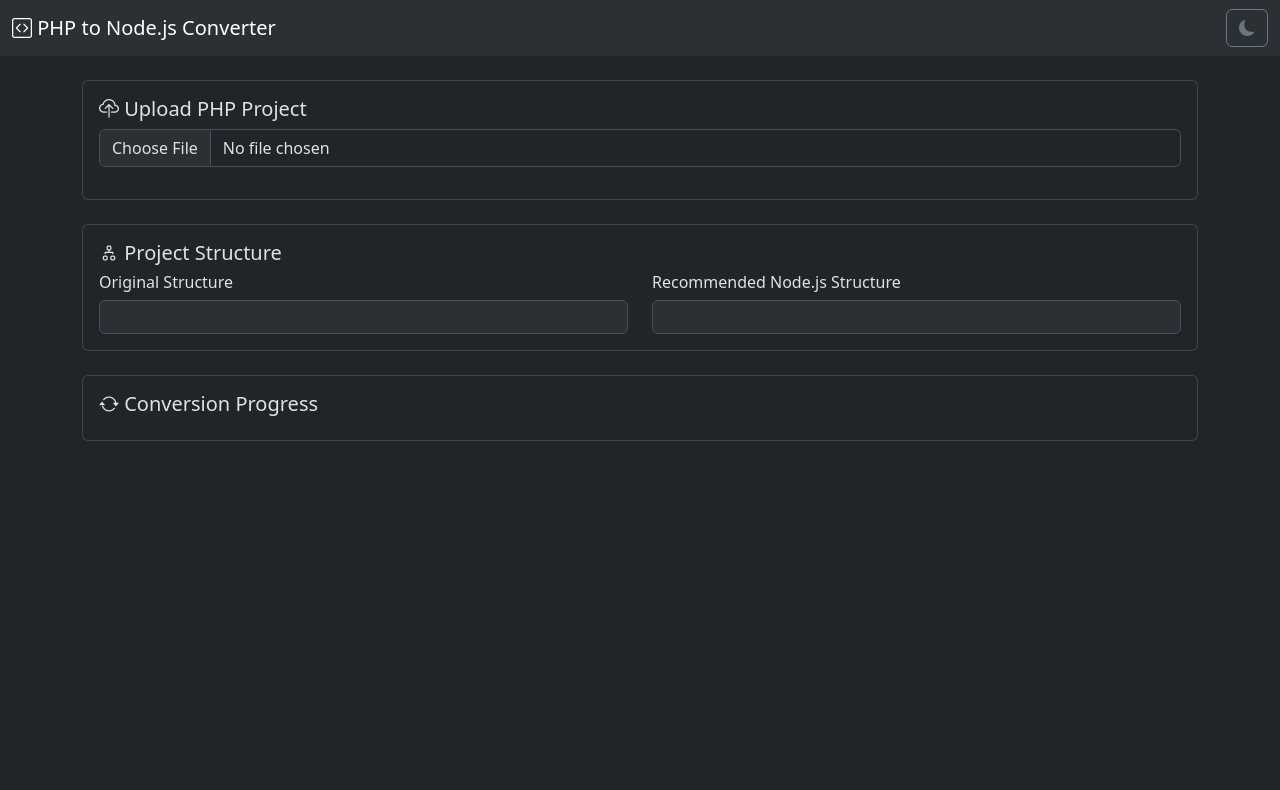
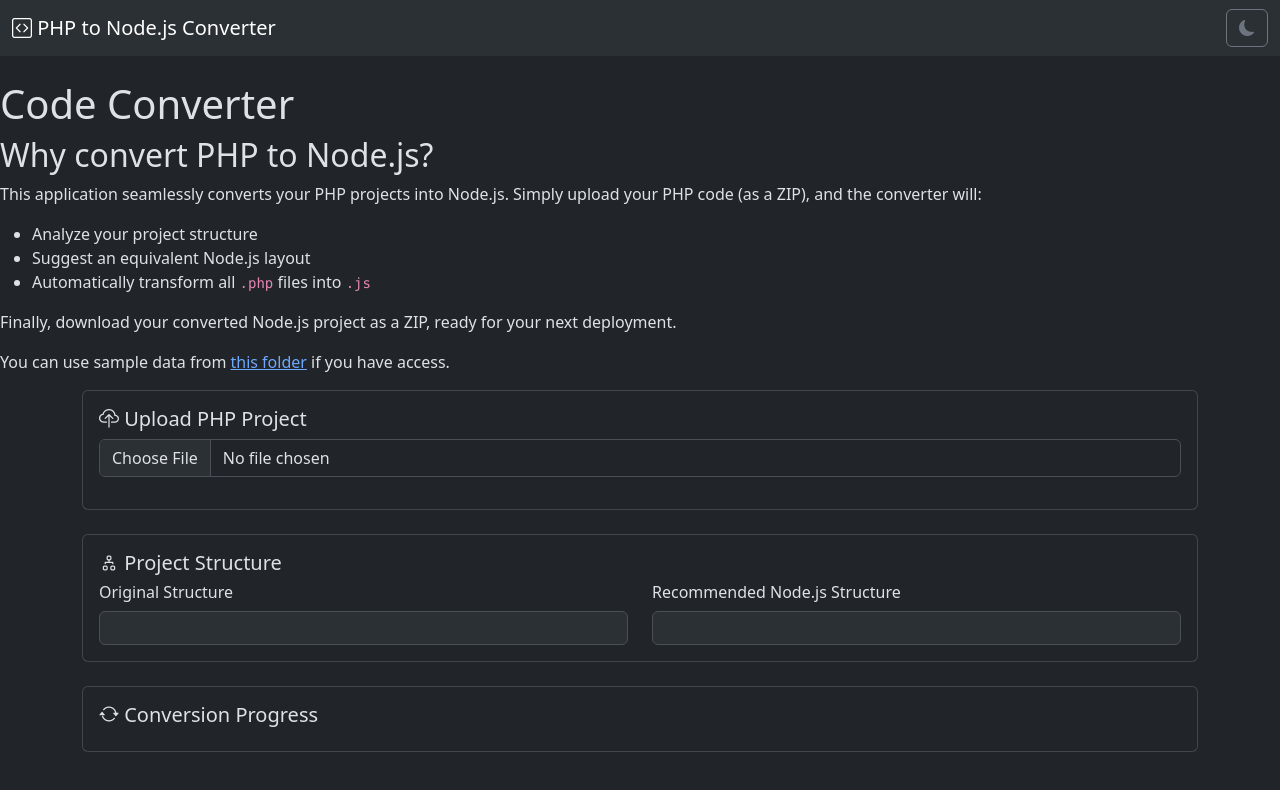
Before and after one commit to Mounesh301/Code_converter, a plain HTML site: page index.html in a window 1280 px wide. Drawn offline with nearby package versions, Linux system fonts and the light colour scheme.

Commit message:
Update index.html
Added Desc

```diff
--- a/index.html
+++ b/index.html
@@ -4,6 +4,7 @@
     <meta charset="UTF-8" />
     <meta name="viewport" content="width=device-width, initial-scale=1.0" />
     <title>PHP to Node.js Converter</title>
+    <link rel="icon" href="https://raw.githubusercontent.com/gramener/assets/main/straive-favicon.svg">
     <link
       href="https://cdn.jsdelivr.net/npm/bootstrap@5.3.2/dist/css/bootstrap.min.css"
       rel="stylesheet"
@@ -32,6 +33,22 @@
         </button>
       </div>
     </nav>
+<h1>Code Converter</h1>
+  <h2>Why convert PHP to Node.js?</h2>
+  <p>
+    This application seamlessly converts your PHP projects into Node.js.
+    Simply upload your PHP code (as a ZIP), and the converter will:
+  </p>
+  <ul>
+    <li>Analyze your project structure</li>
+    <li>Suggest an equivalent Node.js layout</li>
+    <li>Automatically transform all <code>.php</code> files into <code>.js</code></li>
+  </ul>
+  <p>
+    Finally, download your converted Node.js project as a ZIP,
+    ready for your next deployment.
+  </p>
+  <p>You can use sample data from <a href="https://drive.google.com/drive/folders/1fwdMhqBAp9S-Tuw7cHdrPP4nk1V2VVaz?usp=sharing">this folder</a> if you have access.</p>
 
     <div class="container">
       <div class="row">
```
